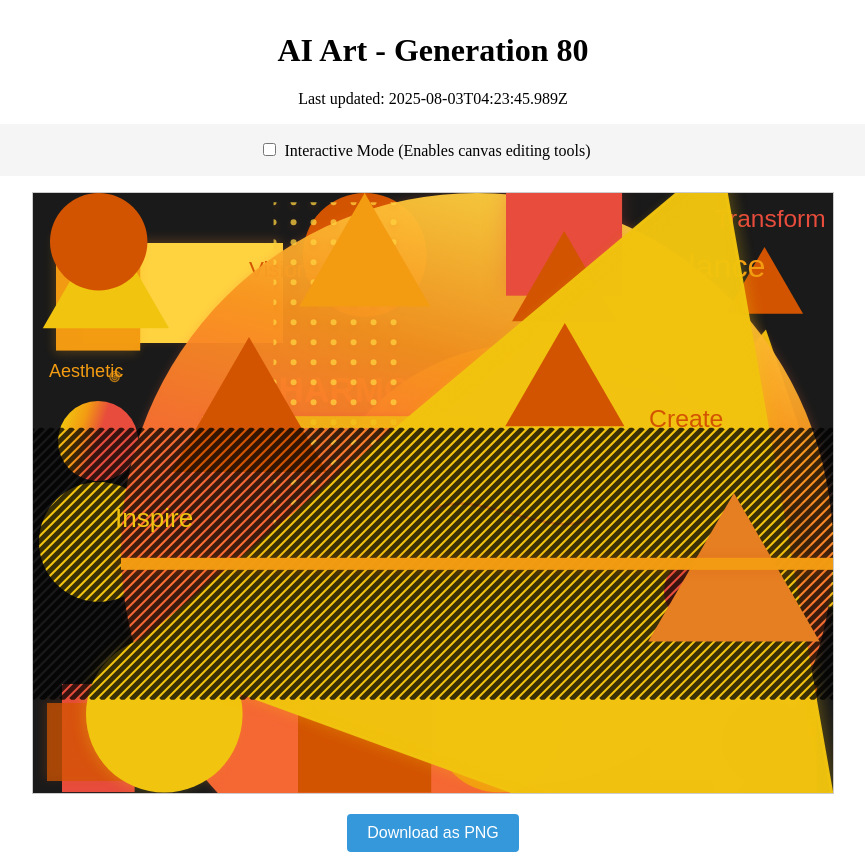
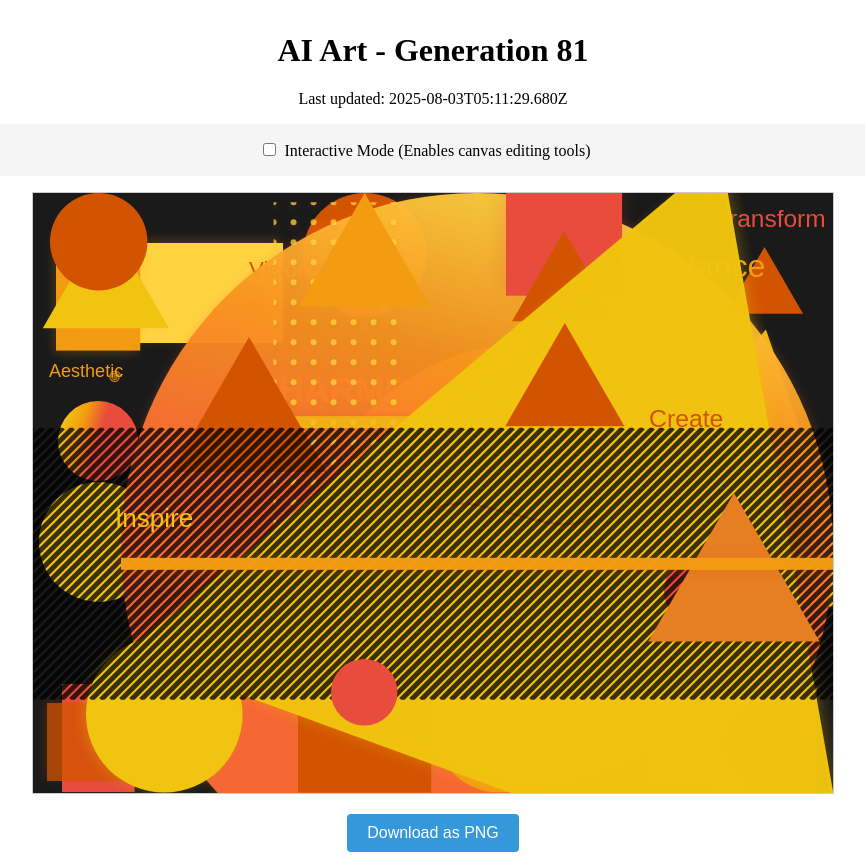
Before and after one commit to mcclowes/ai-art, a React (Vite) app: page / in a window 1280 px wide. Shown: the whole page, without its empty margins (207-1072 px from the left). Built offline with nearby package versions, Linux system fonts and the light colour scheme.

Commit message:
Improve artwork - Generation 81

```diff
--- a/src/artwork-state.ts
+++ b/src/artwork-state.ts
@@ -893,9 +893,17 @@ export const artworkState: ArtworkState = {
       "size": 68.81264567214936,
       "fillStyle": "#d35400",
       "id": "triangle_1754195025989"
+    },
+    {
+      "type": "circle",
+      "x": 331.21468715153236,
+      "y": 499.21468715153236,
+      "radius": 33.214687151532345,
+      "fillStyle": "#e74c3c",
+      "id": "circle_1754197889680"
     }
   ],
-  "generation": 80,
-  "lastUpdated": "2025-08-03T04:23:45.989Z",
+  "generation": 81,
+  "lastUpdated": "2025-08-03T05:11:29.680Z",
   "cycleStarted": "2025-07-30T21:05:00.444Z"
 };
```
